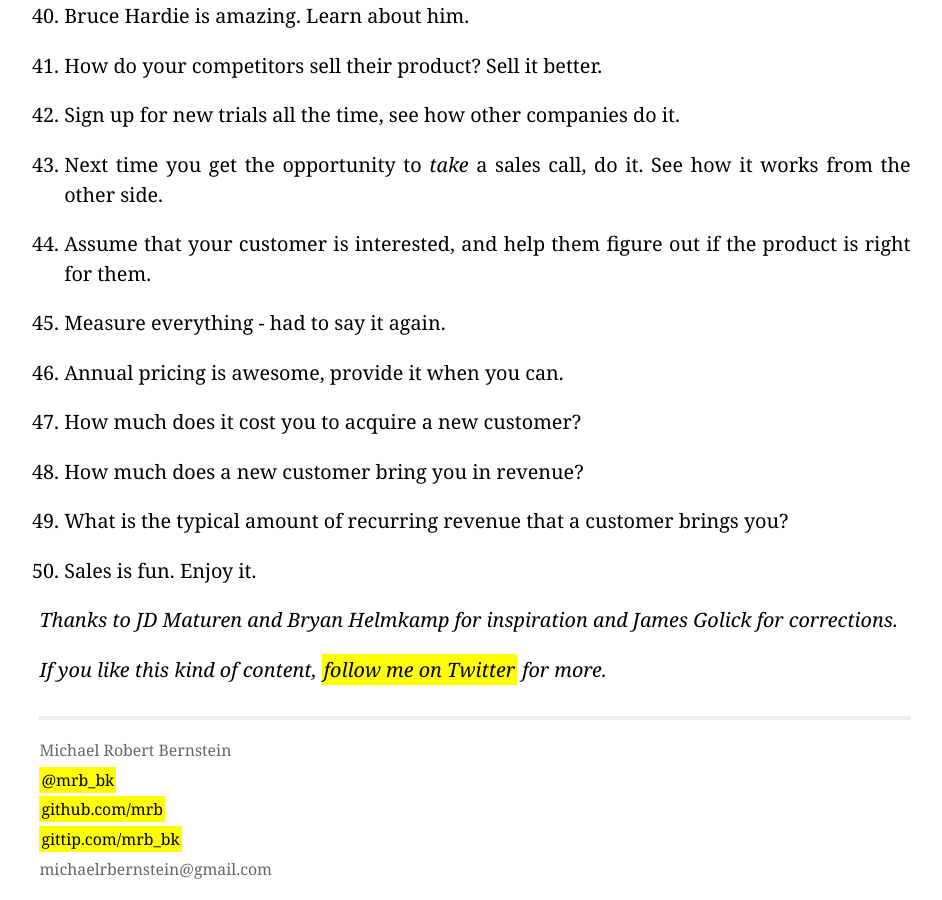
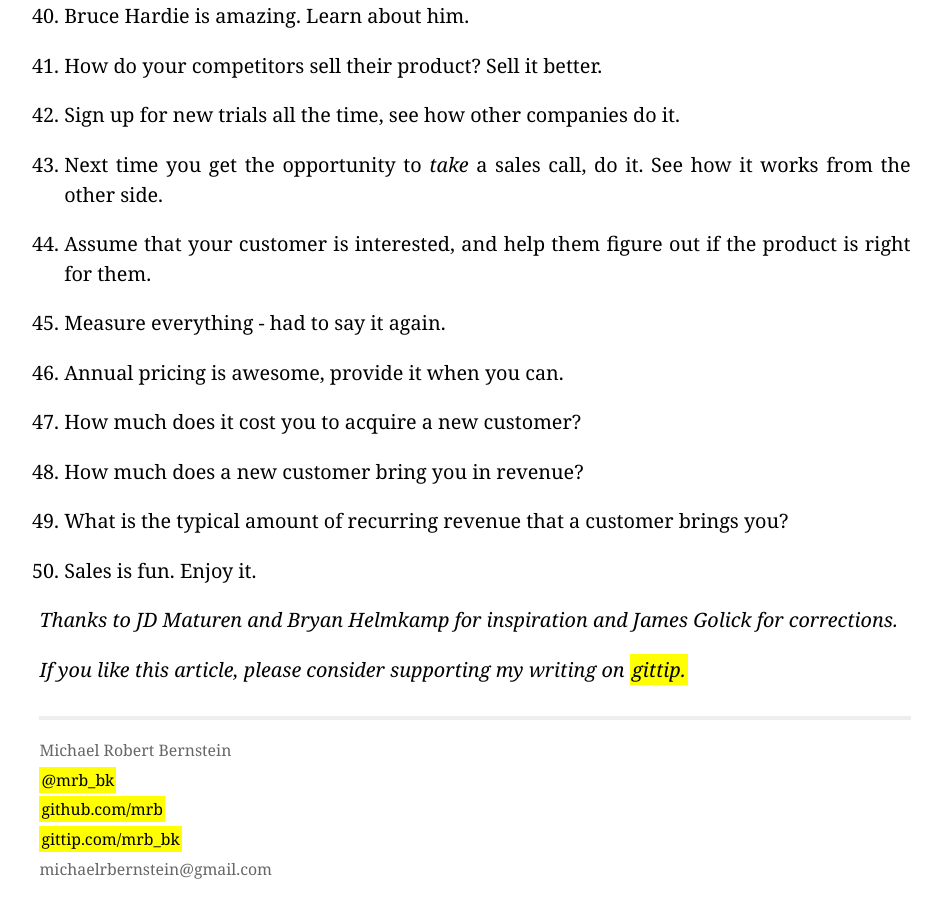
Before and after one commit to mrb/mrb.github.com, a Jekyll site: the page built from _posts/2014-03-10-sales-for-engineers.markdown, in a window 1280 px wide and 900 px high, scrolled down 2642 px. Shown: the whole window, without its empty margins (165-1107 px from the left). Built offline with Jekyll 4.4.1, drawn with Linux system fonts in a browser that asks for light colours; Markdown is read by kramdown in place of the engine named in the settings; comment, search, counter and statistics services are not loaded.

Commit message:
New post and gittip

```diff
--- a/_posts/2014-03-10-sales-for-engineers.markdown
+++ b/_posts/2014-03-10-sales-for-engineers.markdown
@@ -114,4 +114,4 @@ In my capacity as a software engineer for the last 7 years or so, I've done all
 
 *Thanks to JD Maturen and Bryan Helmkamp for inspiration and James Golick for corrections.*
 
-*If you like this kind of content, <a href="http://twitter.com/mrb_bk">follow me on Twitter</a> for more.*
+*If you like this article, please consider supporting my writing on <a href="https://www.gittip.com/mrb_bk/">gittip.</a>*
```
Also changed, not shown: _posts/2014-03-25-programming-and-cooking.markdown (added, +11 -0 lines).
